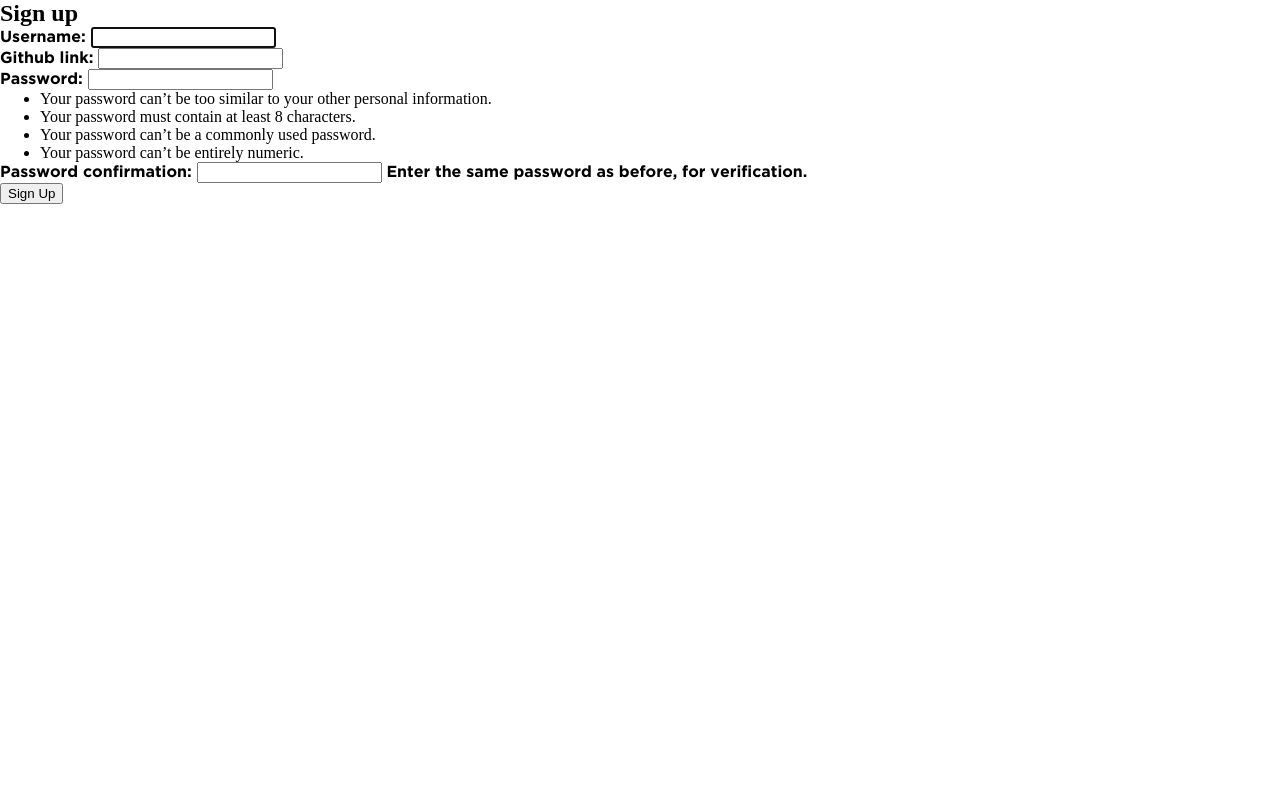
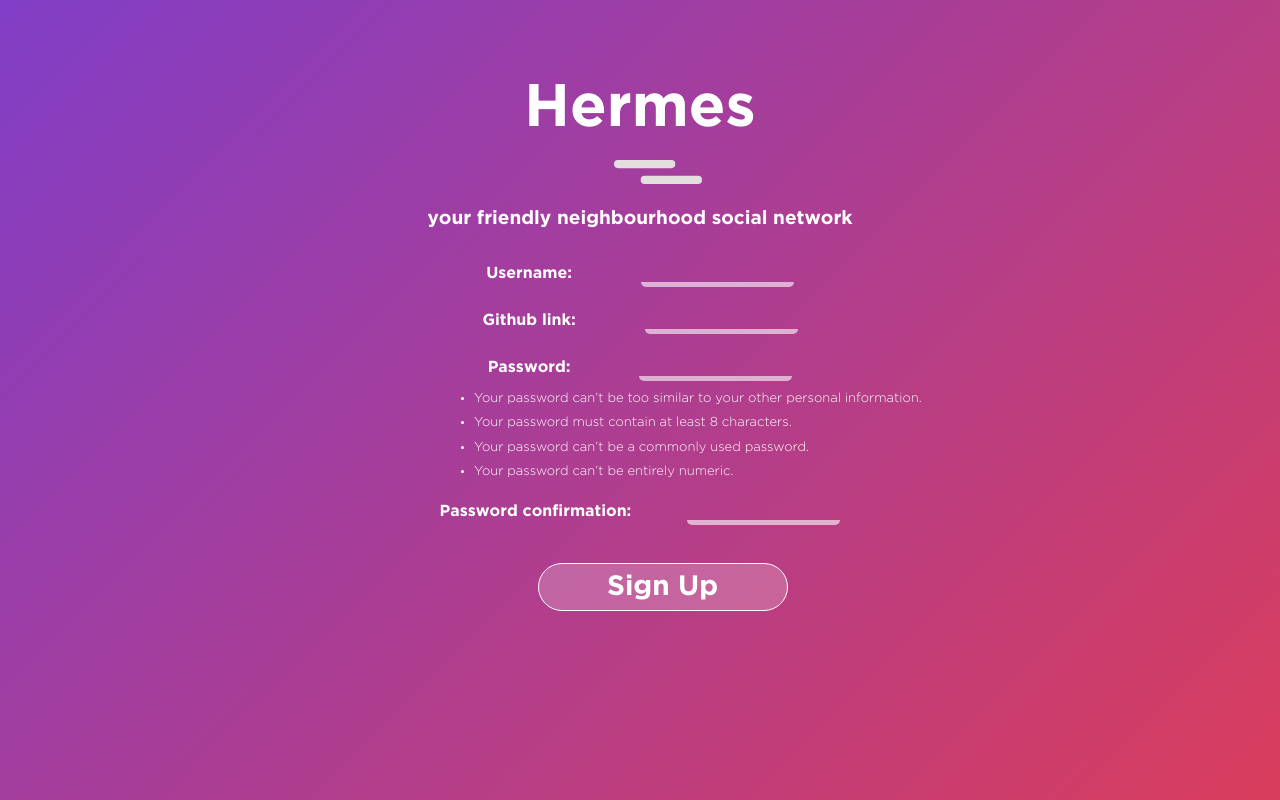
Before and after one commit to CMPUT404ProjectTeam2021W/CMPUT404W21, a Django app: template mysite/socialdist/templates/socialdist/signup.html in a window 1280 px wide. Run offline with Django 3.2, Linux system fonts and the light colour scheme; the template is opened without the code that fills it: values that come from a table or form of the project are taken from there, others are empty.

Commit message:
partial signup done

```diff
--- a/mysite/socialdist/static/css/landing.css
+++ b/mysite/socialdist/static/css/landing.css
@@ -7,6 +7,11 @@
 @font-face{
     font-family: 'gotham-bold';
     src: url("../fonts/GothamBold.ttf");
+
+}
+@font-face{
+    font-family: 'gotham-light';
+    src: url("../fonts/GothamLight.ttf");
 
 }
 
@@ -23,6 +28,7 @@ p{
     left: 0;
 }
 
+
 .hermes-big{
   color: white;
   font-family: 'gotham-bold', 'times';
@@ -37,6 +43,21 @@ p{
   height: auto;
 }
 
+.hermes-na
+{
+  color: white;
+  font-family: 'gotham-bold', 'times';
+  font-size: 60px;
+  text-align: center;
+  position: absolute;
+  width: 30%;
+  height: auto;
+  width: 100vw;
+  height: auto;
+  opacity: 1;
+  margin-top: 10vh;
+}
+
 .big-marker{
   background:url('../img/big_mark.svg');
   margin-top: 25vh;
@@ -47,7 +68,18 @@ p{
   opacity: 0;
 }
 
-#friendly-reminder {
+.big-marker-na
+{
+  background:url('../img/big_mark.svg');
+  margin-top: 20vh;
+  margin-left: 48vw;
+  width: 100%;
+  background-repeat: no-repeat;
+  height: 50px;
+  opacity: 1;
+}
+
+.friendly-reminder {
     width: 100%;
     height:auto;
     font-size: 19px;
@@ -55,6 +87,16 @@ p{
     font-family: 'gotham-bold', 'times';
     text-align: center;
     opacity: 0;
+}
+
+.reminder-na{
+  width: 100%;
+  height:auto;
+  font-size: 19px;
+  color: white;
+  font-family: 'gotham-bold', 'times';
+  text-align: center;
+  opacity: 1;
 }
 
 a{
--- /dev/null
+++ b/mysite/socialdist/static/css/signup.css
@@ -0,0 +1,71 @@
+*
+{
+  color: white;
+  font-family: 'gotham-bold';
+}
+
+.signup{
+  margin-top: 3%;
+  width: 100%;
+  height: auto;
+}
+.signup p{
+  text-align: center;
+  margin-top: 2%;
+}
+
+.signup label{
+  padding-right: 5%;
+  text-align: left;
+}
+
+
+
+.signup input{
+  border: none;
+  border-bottom: 5px solid rgba(255,255,255,0.6);
+  border-radius:5px;
+  background-color: transparent;
+  font-family: 'gotham-light','times';
+  outline: none;
+}
+.signup input::selection{
+  outline:none;
+}
+.signup li
+{
+  margin-left: 35%;
+  font-size: 13px;
+  margin-top: 1%;
+  font-family: 'gotham-light';
+}
+
+.signup .helptext
+{
+  display: none;
+}
+
+.signup button{
+  width:250px;
+  height:auto;
+  padding-top:10px;
+  padding-bottom: 10px;
+  border: 1px white solid;
+  border-radius: 50px;
+  text-align: center;
+  font-size: 28px;
+  background-color: rgba(255,255,255,0.2);
+  cursor: pointer;
+  margin-left:42vw;
+  margin-top: 3%;
+}
+
+.signup button:hover{
+  background-color: white;
+  color:black;
+}
+
+.signup #id_password2
+{
+  margin-left: -1%;
+}
--- a/mysite/socialdist/static/js/landing.js
+++ b/mysite/socialdist/static/js/landing.js
@@ -12,7 +12,7 @@ $(document).ready(function() {
   },2000);
 
   setTimeout(function() {
-    $('#friendly-reminder').animate({
+    $('.friendly-reminder').animate({
       opacity: 1
     }, 500);
   },2500);
--- a/mysite/socialdist/templates/socialdist/base.html
+++ b/mysite/socialdist/templates/socialdist/base.html
@@ -10,6 +10,11 @@
       type="text/css"
       href="{% static 'css/landing.css' %}"
     />
+    <link
+      rel="stylesheet"
+      type="text/css"
+      href="{% static 'css/signup.css' %}"
+    />
     <script src="https://ajax.googleapis.com/ajax/libs/jquery/3.5.1/jquery.min.js"></script>
     <script src="{% static 'js/landing.js' %}"></script>
   </head>
--- a/mysite/socialdist/templates/socialdist/index.html
+++ b/mysite/socialdist/templates/socialdist/index.html
@@ -6,7 +6,7 @@
 <div class='pretty-bg'>
   <div class="hermes-big">Hermes</div>
   <div class='big-marker'></div>
-  <div id="friendly-reminder"> your friendly neighbourhood social network </div>
+  <div class="friendly-reminder"> your friendly neighbourhood social network </div>
 {% if user.is_authenticated %}
   Hi {{ user.username }}!
   <p> <a href="{% url 'logout' %}">Log Out</a></p>
--- a/mysite/socialdist/templates/socialdist/signup.html
+++ b/mysite/socialdist/templates/socialdist/signup.html
@@ -1,12 +1,18 @@
-{% extends 'base.html' %}
-
+{% extends 'socialdist/base.html' %}
 {% block title %}Sign Up{% endblock %}
 
 {% block content %}
-  <h2>Sign up</h2>
+<div class='pretty-bg'>
+  <div class="hermes-na">Hermes</div>
+  <div class='big-marker-na'></div>
+  <div class="friendly-reminder reminder-na"> your friendly neighbourhood social network </div>
+
+  <div class="signup">
   <form method="post">
     {% csrf_token %}
     {{ form.as_p }}
     <button type="submit">Sign Up</button>
   </form>
+</div>
+</div>
 {% endblock %}
--- a/mysite/socialdist/urls.py
+++ b/mysite/socialdist/urls.py
@@ -5,7 +5,7 @@ from . import views
 urlpatterns = [
   path('', views.index, name='index'),
   path('signup', views.SignUpView.as_view(), name='signup'),
-  #path('login',),
+  # path('login',views.LogInView.as_view(), name='login'),
   path('', include('django.contrib.auth.urls'))
 
 ]
--- a/mysite/socialdist/views.py
+++ b/mysite/socialdist/views.py
@@ -15,4 +15,4 @@ def index(request):
 class SignUpView(generic.CreateView):
     form_class = SignUpForm
     success_url = reverse_lazy('login')
-    template_name = 'registration/signup.html'
+    template_name = 'socialdist/signup.html'
```
Also changed, not shown: mysite/socialdist/templates/socialdist/login.html (+7 -2 lines).
